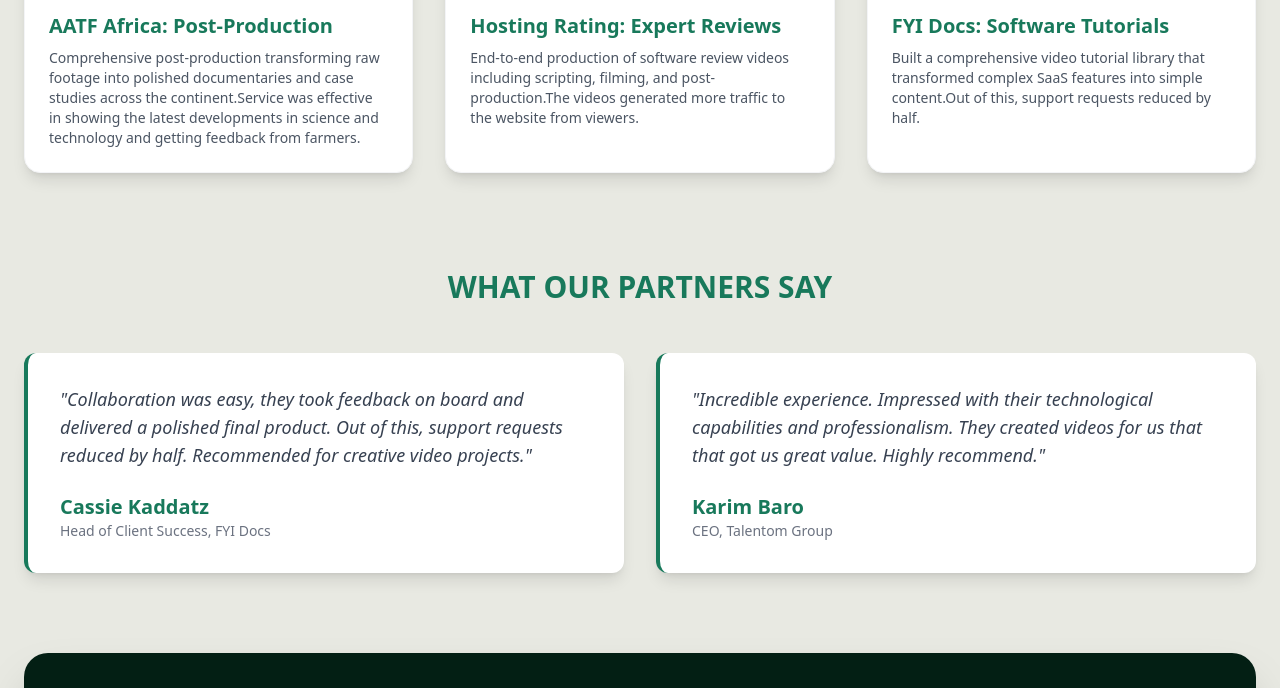
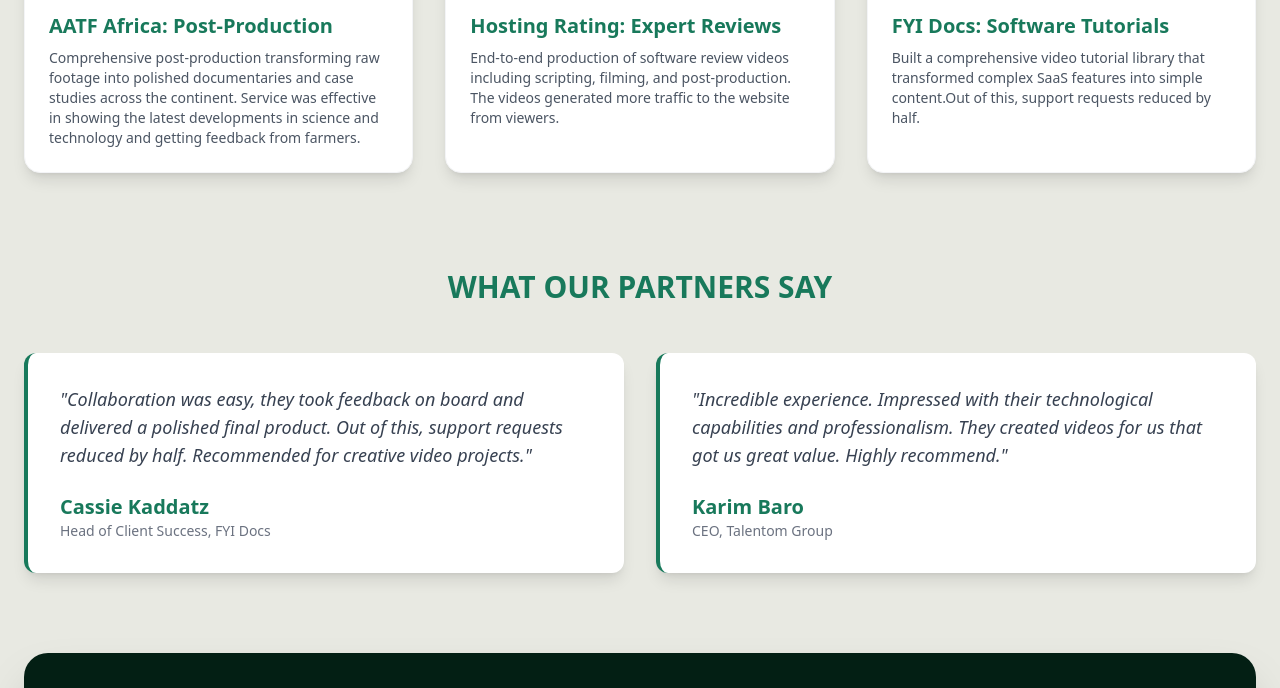
Before and after one commit to cheptionymutai/techtube-video-studio, a Jekyll site: the page portfolio.html, which Jekyll copies as it is, in a window 1280 px wide and 900 px high, scrolled down 224 px, cut to the strip 212-900 px from the top of the window. Built offline with Jekyll 4.4.1, drawn with Linux system fonts in a browser that asks for light colours; nearby versions of some CDN libraries.

Commit message:
Fix formatting issues in portfolio.html

```diff
--- a/portfolio.html
+++ b/portfolio.html
@@ -61,7 +61,7 @@
                         <div class="absolute inset-0 flex items-center justify-center"><div class="w-12 h-12 bg-brand-accent rounded-full flex items-center justify-center shadow-xl"><svg class="w-6 h-6 text-brand-dark ml-1" fill="currentColor" viewBox="0 0 24 24"><path d="M8 5v14l11-7z"/></svg></div></div>
                     </div>
                     <h3 class="text-xl font-bold text-brand-primary">AATF Africa: Post-Production</h3>
-                    <p class="text-sm text-gray-600 mt-2">Comprehensive post-production transforming raw footage into polished documentaries and case studies across the continent.Service was effective in showing the latest developments in science and technology and getting feedback from farmers.</p>
+                    <p class="text-sm text-gray-600 mt-2">Comprehensive post-production transforming raw footage into polished documentaries and case studies across the continent. Service was effective in showing the latest developments in science and technology and getting feedback from farmers.</p>
                 </div>
                 <!-- Case Study 2 -->
                 <div class="bg-white p-6 rounded-2xl shadow-lg border border-gray-100 hover:shadow-2xl transition-all">
@@ -70,7 +70,7 @@
                         <div class="absolute inset-0 flex items-center justify-center"><div class="w-12 h-12 bg-brand-accent rounded-full flex items-center justify-center shadow-xl"><svg class="w-6 h-6 text-brand-dark ml-1" fill="currentColor" viewBox="0 0 24 24"><path d="M8 5v14l11-7z"/></svg></div></div>
                     </div>
                     <h3 class="text-xl font-bold text-brand-primary">Hosting Rating: Expert Reviews</h3>
-                    <p class="text-sm text-gray-600 mt-2">End-to-end production of software review videos including scripting, filming, and post-production.The videos generated more traffic to the website from viewers.</p>
+                    <p class="text-sm text-gray-600 mt-2">End-to-end production of software review videos including scripting, filming, and post-production. The videos generated more traffic to the website from viewers.</p>
                 </div>
                 <!-- Case Study 3 -->
                 <div class="bg-white p-6 rounded-2xl shadow-lg border border-gray-100 hover:shadow-2xl transition-all">
@@ -93,7 +93,7 @@
                 </div>
                 <!-- Testimonial 2 -->
                 <div class="bg-white p-8 rounded-xl shadow-lg border-l-4 border-brand-primary">
-                    <p class="text-lg text-gray-700 italic mb-6">"Incredible experience. Impressed with their technological capabilities and professionalism. They created videos for us that that got us great value. Highly recommend."</p>
+                    <p class="text-lg text-gray-700 italic mb-6">"Incredible experience. Impressed with their technological capabilities and professionalism. They created videos for us that got us great value. Highly recommend."</p>
                     <h4 class="text-xl font-bold text-brand-primary">Karim Baro</h4>
                     <p class="text-gray-500 text-sm">CEO, Talentom Group</p>
                 </div>
```
